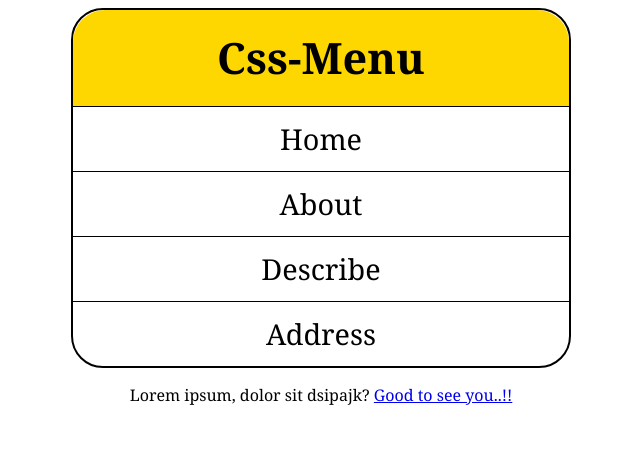
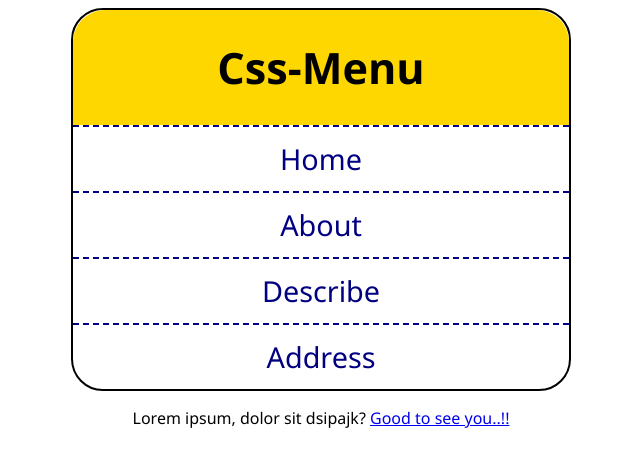
Before and after one commit to Shashvath11/css_mini_project_1, a plain HTML site: page index.html in a window 1280 px wide. Shown: the whole page, without its empty margins (319-959 px from the left). Drawn offline with Linux system fonts and the light colour scheme.

Commit message:
feat : added some my style

```diff
--- a/style.css
+++ b/style.css
@@ -1,43 +1,45 @@
 *{
     margin: 0;
     padding: 0;
-    box-sizing: border-box ;
+    box-sizing: border-box;
 }
 body{
-    margin:0.5rem;
-    font-family: Cambria, Cochin, Georgia, Times, 'Times New Roman', serif;
+    margin: 0.5rem;
+    font-family: 'Segoe UI', Tahoma, Geneva, Verdana, sans-serif;
     text-align: center;
 }
 nav{
     border: 2px solid black;
     border-radius: 2rem;
     margin: 0 auto 1rem;
+    font-size: 1.8rem;
     max-width: 500px;
-    font-size: 1.8rem;
     line-height: 4rem;
 }
 h1{
-    padding: 1rem ;
     background-color: gold;
-    border-radius: 2rem 2rem 0 0 ;
+    border-radius: 2rem 2rem 0 0;
+    padding: 1.6rem ;
 }
+
 ul{
     list-style-type: none;
 }
 li{
-    border-top: 1px solid black;
+    border-top: 2px dashed navy;
 }
 li a, li:visited{
     text-decoration: none;
-    color: black;
+    color: navy;
 }
 li a:hover, li a:focus{
-    background-color: black;
-    color: aliceblue;
+    background-color: navy;
+    color:azure;
 }
 li a{
     display: block;
 }
+
 li:last-child a{
     border-radius: 0 0 2rem 2rem;
 }
```
